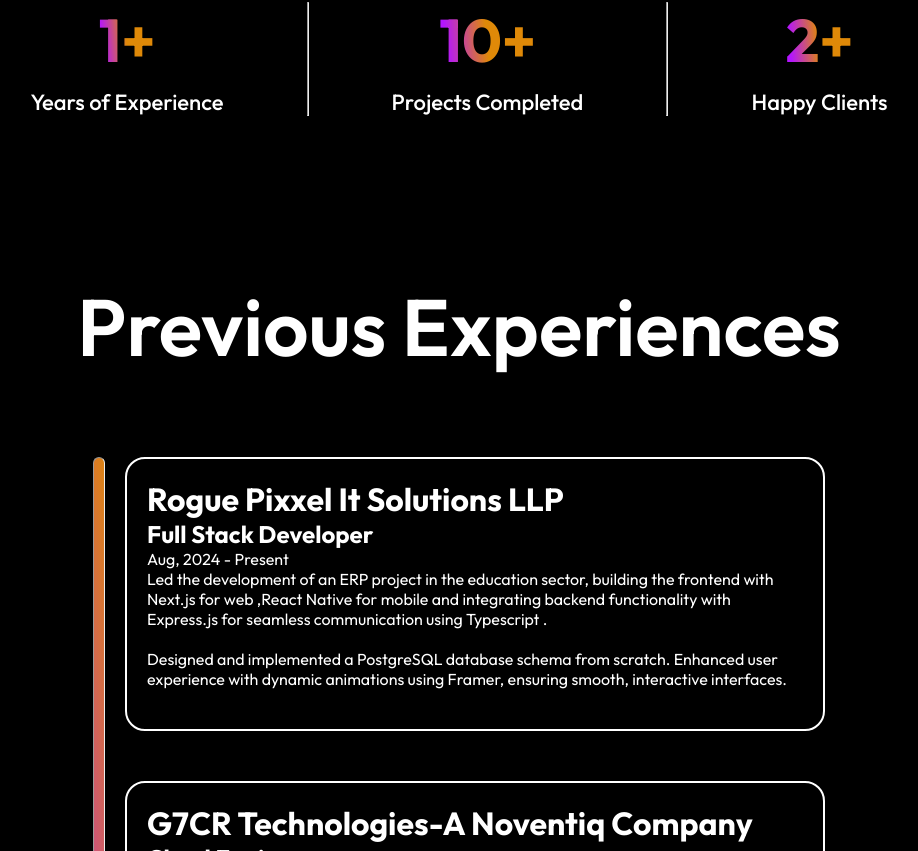
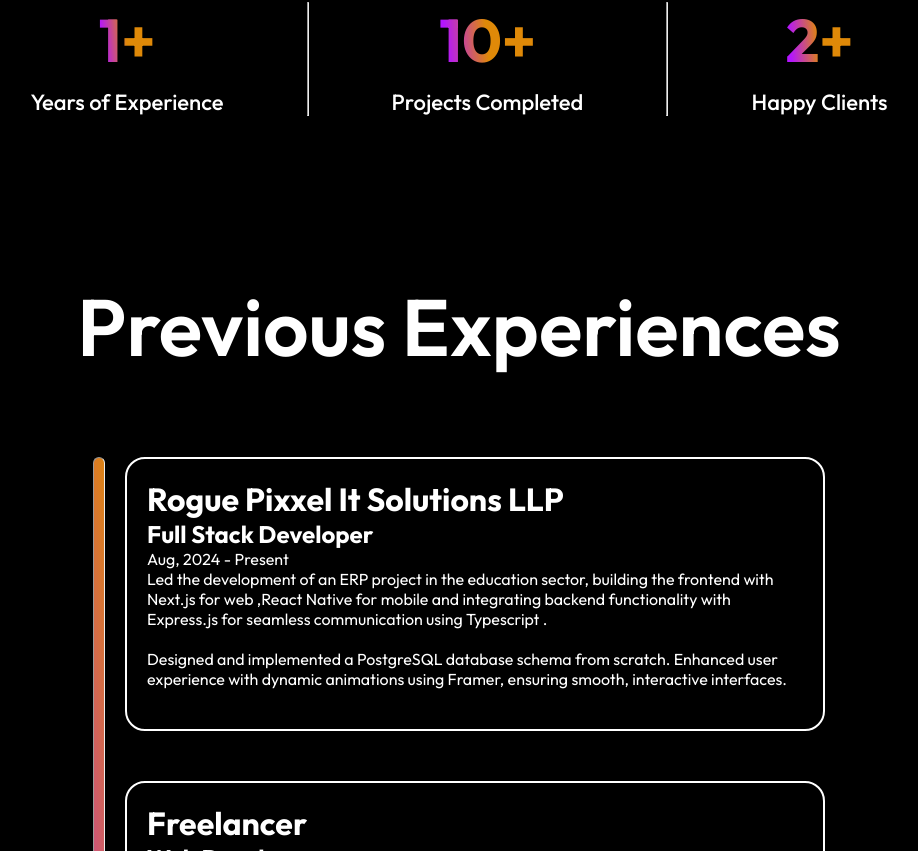
Before and after one commit to Aadarsh032/Aadarsh-Portfolio, a React (Vite) app: page / in a window 1280 px wide. Shown: the part 1949-2800 px from the top of the page, without its empty margins (181-1099 px from the left). Built offline with nearby package versions, Linux system fonts and the light colour scheme.

Commit message:
Update Experience in experiences_data.js

```diff
--- a/src/assets/experiences_data.js
+++ b/src/assets/experiences_data.js
@@ -6,6 +6,12 @@
         achievement1:"Led the development of an ERP project in the education sector, building the frontend with Next.js for web ,React Native for mobile and integrating backend functionality with Express.js for seamless communication using Typescript .",
         achievement2:"Designed and implemented a PostgreSQL database schema from scratch. Enhanced user experience with dynamic animations using Framer, ensuring smooth, interactive interfaces.",
         achievements:"Developed backend solutions with Express for content management and data processing, ensuring efficient data handling, scalability, and flexibility across projects"
+    },
+     {
+        company_name:"Freelancer",
+        designation:"Web Developer",
+        date:"Apr, 2024 - Aug,2024",
+        achievement1:"Designed and coded a research papers website for IIT-Hyderabad Professor’s research works and a promotional website for a Construction Company using HTML, CSS, JavaScript, React.js, and Framer. Delivered high-quality, responsive designs, ensuring client satisfaction from consultation to post- launch, enhancing visibility and promoting projects effectively."
     },
     {
         company_name:"G7CR Technologies-A Noventiq Company",
```
